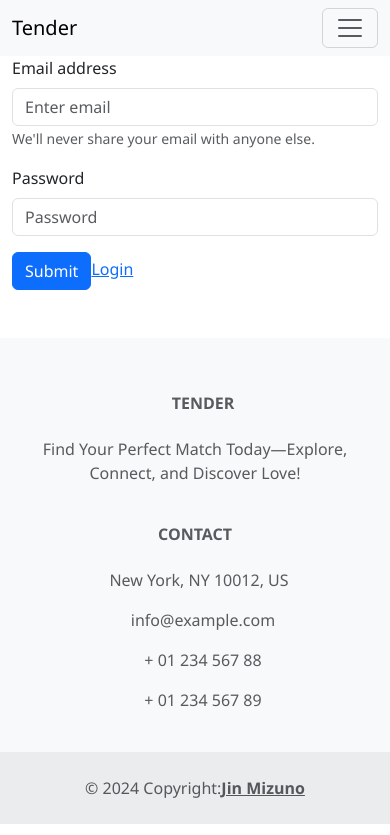
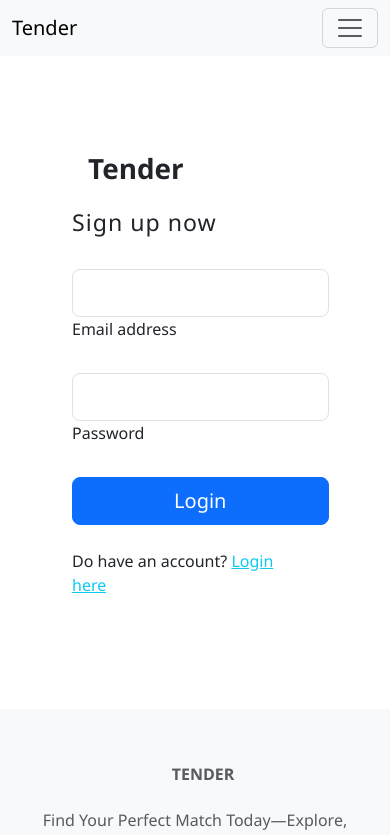
Before and after one commit to MizunoJin/WAPProject2, a React (Create React App) app: page /signup in a window 390 px wide. Shown: the top 835 px of the page. Built offline with nearby package versions, Linux system fonts and the light colour scheme.

Commit message:
Change Signin and Signup page layout

```diff
--- a/src/components/Login.js
+++ b/src/components/Login.js
@@ -1,73 +1,111 @@
-import React, { useState } from 'react';
-import Button from 'react-bootstrap/Button';
-import Form from 'react-bootstrap/Form';
-import { Link, useNavigate } from 'react-router-dom';
-import axios from 'axios';
+import React, { useState } from "react";
+import Button from "react-bootstrap/Button";
+import Form from "react-bootstrap/Form";
+import { Link, useNavigate } from "react-router-dom";
+import axios from "axios";
+import {
+  MDBContainer,
+  MDBRow,
+  MDBCol,
+  MDBIcon,
+  MDBInput,
+} from "mdb-react-ui-kit";
 
 function Login() {
-  const [email, setEmail] = useState('');
-  const [password, setPassword] = useState('');
-  const [error, setError] = useState('');
+  const [email, setEmail] = useState("");
+  const [password, setPassword] = useState("");
+  const [error, setError] = useState("");
   const navigate = useNavigate();
 
   const handleSubmit = async (event) => {
     event.preventDefault();
-    setError('');
+    setError("");
 
     try {
-      const response = await axios.post('/api/Account/login', {
+      const response = await axios.post("/api/Account/login", {
         email: email,
-        password: password
+        password: password,
       });
 
-
-      localStorage.setItem('accessToken', response.data.token);
-      navigate('/');
-
-
+      localStorage.setItem("accessToken", response.data.token);
+      navigate("/");
     } catch (err) {
       if (err.response) {
-
         setError(err.response.data.message);
       } else {
-
-        setError('Login failed. Server not responding.');
+        setError("Login failed. Server not responding.");
       }
     }
   };
 
   return (
-    <Form onSubmit={handleSubmit}>
-      <Form.Group className="mb-3" controlId="formBasicEmail">
-        <Form.Label>Email address</Form.Label>
-        <Form.Control
+    <>
+      <MDBContainer fluid>
+        <MDBRow>
+          <MDBCol sm="6">
+            <Form onSubmit={handleSubmit} className="my-5">
+              <div className="d-flex flex-row ps-5 pt-5">
+                <MDBIcon
+                  fas
+                  icon="crow fa-3x me-3"
+                  style={{ color: "#709085" }}
+                />
+                <span className="h1 fw-bold mb-0">Tender</span>
+              </div>
+
+              <div className="d-flex flex-column justify-content-center h-custom-2 w-75 pt-4">
+                <h3
+                  className="fw-normal mb-3 ps-5 pb-3"
+                  style={{ letterSpacing: "1px" }}
+                >
+                  Log in
+                </h3>
+
+                <MDBInput
+                  wrapperClass="mb-4 mx-5 w-100"
+                  label="Email address"
+                  id="formControlLg"
                   type="email"
-          placeholder="Enter email"
+                  size="lg"
                   value={email}
                   onChange={(e) => setEmail(e.target.value)}
                 />
-        <Form.Text className="text-muted">
-          We'll never share your email with anyone else.
-        </Form.Text>
-      </Form.Group>
-
-      <Form.Group className="mb-3" controlId="formBasicPassword">
-        <Form.Label>Password</Form.Label>
-        <Form.Control
+                <MDBInput
+                  wrapperClass="mb-4 mx-5 w-100"
+                  label="Password"
+                  id="formControlLg"
                   type="password"
-          placeholder="Password"
+                  size="lg"
                   value={password}
                   onChange={(e) => setPassword(e.target.value)}
                 />
-      </Form.Group>
 
                 {error && <p className="text-danger">{error}</p>}
 
-      <Button variant="primary" type="submit">
-        Submit
+                <Button className="mb-4 px-5 mx-5 w-100" color="info" size="lg" type="submit">
+                  Login
                 </Button>
-      <Link to="/signup">Register</Link>
+                <p className="ms-5">
+                  Don't have an account?{" "}
+                  <Link to="/signup" class="link-info">
+                    Register here
+                  </Link>
+                </p>
+              </div>
             </Form>
+          </MDBCol>
+
+          <MDBCol sm="6" className="d-none d-sm-block px-0">
+            <img
+              src="https://i.pinimg.com/736x/c4/52/8e/c4528e0de41c8cb80c8fd9f025db9eb8.jpg"
+              alt="Login image"
+              className="w-100"
+              style={{ objectFit: "cover", objectPosition: "left" }}
+            />
+          </MDBCol>
+        </MDBRow>
+      </MDBContainer>
+    </>
   );
 }
 
--- a/src/components/Signup.js
+++ b/src/components/Signup.js
@@ -1,63 +1,114 @@
-import React, { useState } from 'react';
-import axios from 'axios';
-import Button from 'react-bootstrap/Button';
-import Form from 'react-bootstrap/Form';
-import { Link } from 'react-router-dom';
-import Alert from 'react-bootstrap/Alert';
+import React, { useState } from "react";
+import axios from "axios";
+import Button from "react-bootstrap/Button";
+import Form from "react-bootstrap/Form";
+import { Link } from "react-router-dom";
+import Alert from "react-bootstrap/Alert";
+import {
+  MDBContainer,
+  MDBRow,
+  MDBCol,
+  MDBIcon,
+  MDBInput,
+} from "mdb-react-ui-kit";
 
 function Signup() {
-  const [email, setEmail] = useState('');
-  const [password, setPassword] = useState('');
-  const [error, setError] = useState('');
-  const [message, setMessage] = useState('');
+  const [email, setEmail] = useState("");
+  const [password, setPassword] = useState("");
+  const [error, setError] = useState("");
+  const [message, setMessage] = useState("");
 
   const handleSubmit = async (event) => {
     event.preventDefault();
-    setError('');
-    setMessage('');
+    setError("");
+    setMessage("");
 
     try {
-      const response = await axios.post('/api/Account/register', {
+      const response = await axios.post("/api/Account/register", {
         email: email,
-        password: password
+        password: password,
       });
-      setMessage('A confirmation email has been sent. Please click the link in the email to complete the registration.');
+      setMessage(
+        "A confirmation email has been sent. Please click the link in the email to complete the registration."
+      );
     } catch (error) {
-      setError(error.response?.data?.message || 'Failed to register.');
+      setError(error.response?.data?.message || "Failed to register.");
     }
   };
 
   return (
-    <Form onSubmit={handleSubmit}>
-      <Form.Group className="mb-3" controlId="formBasicEmail">
-        <Form.Label>Email address</Form.Label>
-        <Form.Control
-          type="email"
-          placeholder="Enter email"
-          value={email}
-          onChange={e => setEmail(e.target.value)}
-        />
-        <Form.Text className="text-muted">
-          We'll never share your email with anyone else.
-        </Form.Text>
-      </Form.Group>
+    <>
+      <MDBContainer fluid>
+        <MDBRow>
+          <MDBCol sm="6">
+            <Form onSubmit={handleSubmit} className="my-5">
+              <div className="d-flex flex-row ps-5 pt-5">
+                <MDBIcon
+                  fas
+                  icon="crow fa-3x me-3"
+                  style={{ color: "#709085" }}
+                />
+                <span className="h1 fw-bold mb-0">Tender</span>
+              </div>
 
-      <Form.Group className="mb-3" controlId="formBasicPassword">
-        <Form.Label>Password</Form.Label>
-        <Form.Control
-          type="password"
-          placeholder="Password"
-          value={password}
-          onChange={e => setPassword(e.target.value)}
-        />
-      </Form.Group>
-      {error && <Alert variant="danger">{error}</Alert>}
-      {message && <Alert variant="success">{message}</Alert>}
-      <Button variant="primary" type="submit">
-        Submit
-      </Button>
-      <Link to="/login">Login</Link>
-    </Form>
+              <div className="d-flex flex-column justify-content-center h-custom-2 w-75 pt-4">
+                <h3
+                  className="fw-normal mb-3 ps-5 pb-3"
+                  style={{ letterSpacing: "1px" }}
+                >
+                  Sign up now
+                </h3>
+
+                <MDBInput
+                  wrapperClass="mb-4 mx-5 w-100"
+                  label="Email address"
+                  id="formControlLg"
+                  type="email"
+                  size="lg"
+                  value={email}
+                  onChange={(e) => setEmail(e.target.value)}
+                />
+                <MDBInput
+                  wrapperClass="mb-4 mx-5 w-100"
+                  label="Password"
+                  id="formControlLg"
+                  type="password"
+                  size="lg"
+                  value={password}
+                  onChange={(e) => setPassword(e.target.value)}
+                />
+
+                {error && <p className="text-danger">{error}</p>}
+
+                <Button
+                  className="mb-4 px-5 mx-5 w-100"
+                  color="info"
+                  size="lg"
+                  type="submit"
+                >
+                  Login
+                </Button>
+                <p className="ms-5">
+                  Do have an account?{" "}
+                  <Link to="/login" class="link-info">
+                    Login here
+                  </Link>
+                </p>
+              </div>
+            </Form>
+          </MDBCol>
+
+          <MDBCol sm="6" className="d-none d-sm-block px-0">
+            <img
+              src="https://i.pinimg.com/736x/c4/52/8e/c4528e0de41c8cb80c8fd9f025db9eb8.jpg"
+              alt="Login image"
+              className="w-100"
+              style={{ objectFit: "cover", objectPosition: "left" }}
+            />
+          </MDBCol>
+        </MDBRow>
+      </MDBContainer>
+    </>
   );
 }
 
```
Lines whose indentation alone changed are shown as unchanged.
